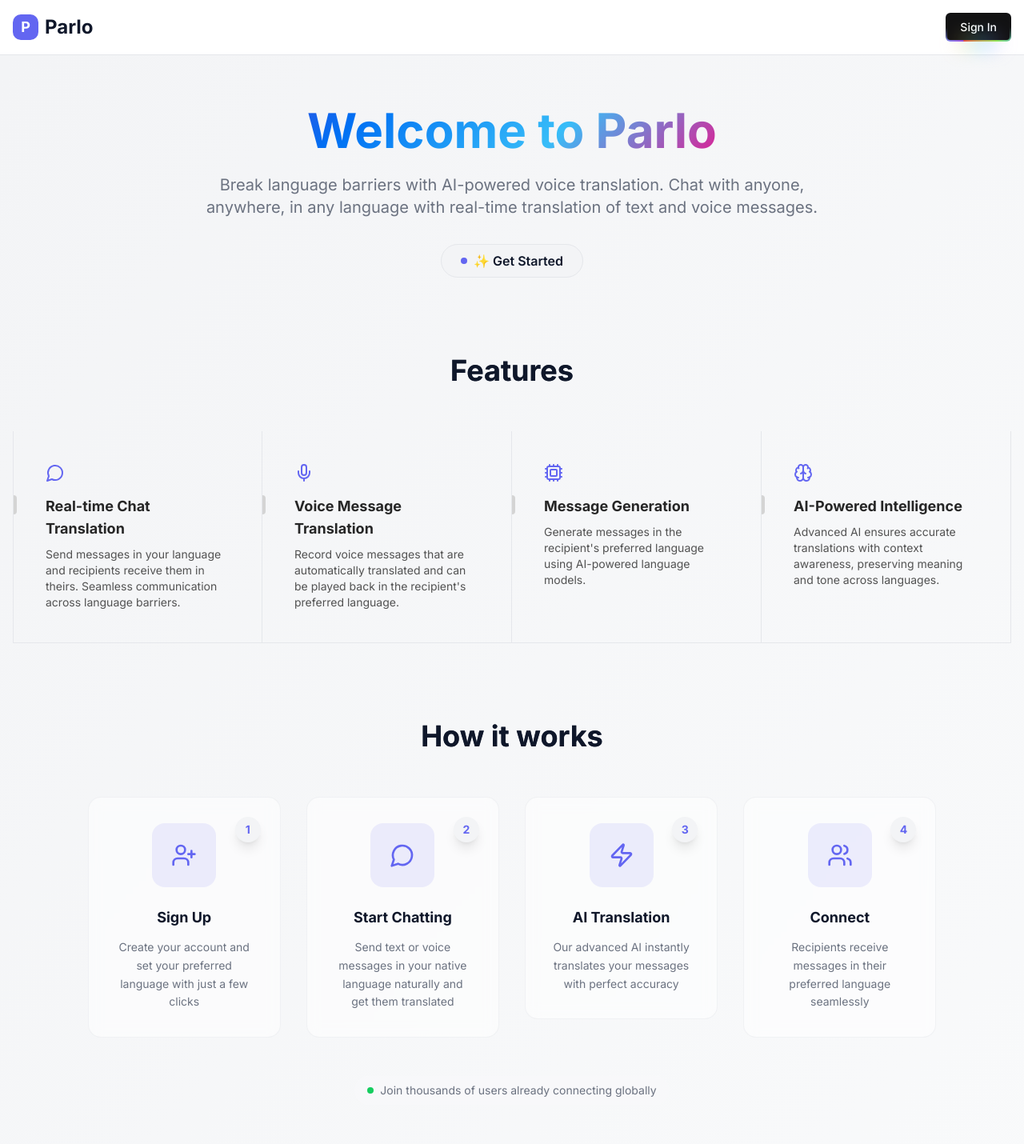
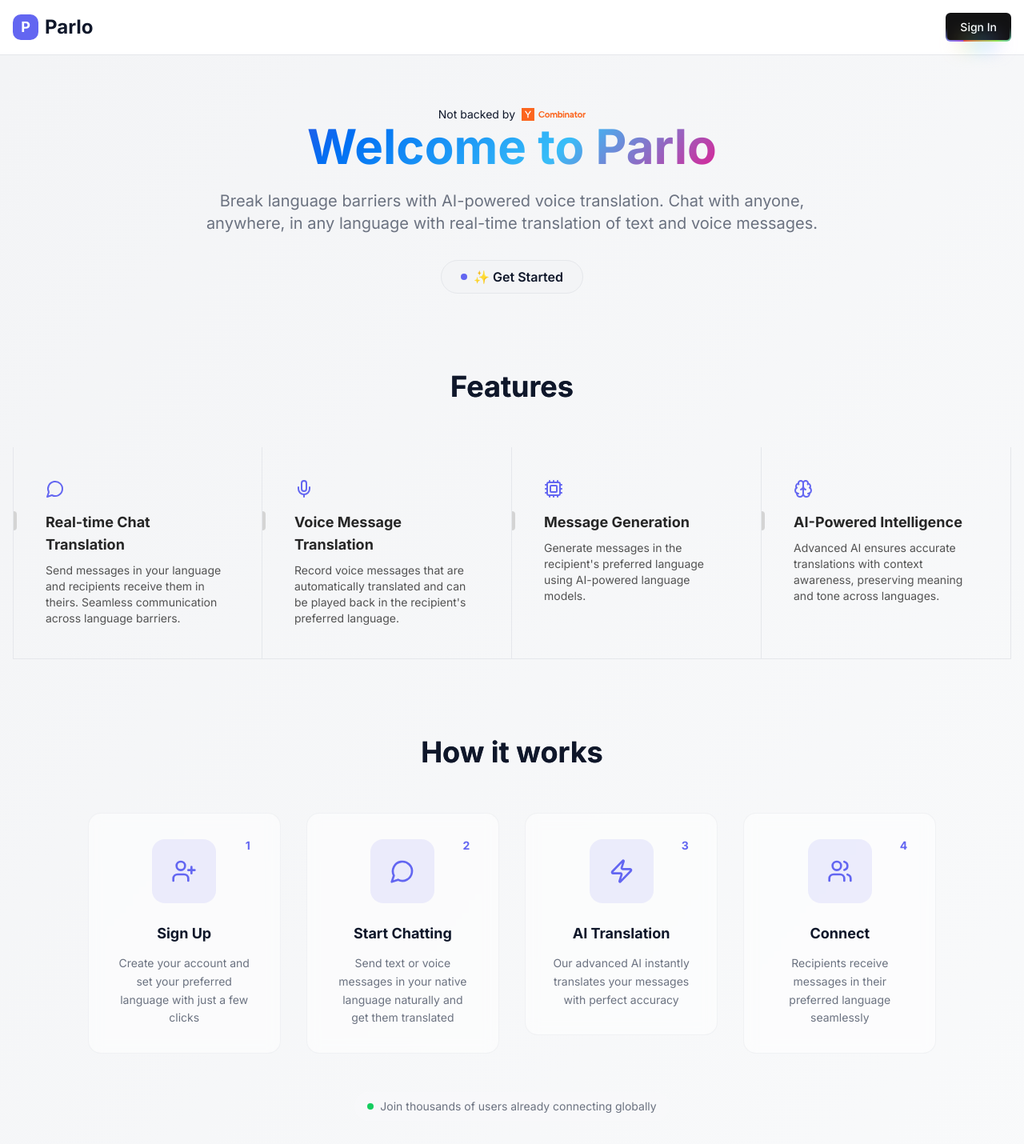
Before and after one commit to pateldivyesh1323/parlo, a React (Vite) app in the folder client/: page / in a window 1280 px wide. Shown: the top 1430 px of the page at 80% size. Built offline with nearby package versions, Linux system fonts and the light colour scheme; no server answers.

Commit message:
Minor changes

```diff
--- a/client/src/components/ui/steps.tsx
+++ b/client/src/components/ui/steps.tsx
@@ -26,7 +26,7 @@ const StepCard: React.FC<StepCardProps> = ({
             <div className={`${colorClass} w-8 h-8`}>{icon}</div>
           </div>
           <div
-            className={`absolute -top-2 -right-2 w-8 h-8 ${colorClass} bg-background rounded-full flex items-center justify-center text-sm font-bold border-2 border-background shadow-lg`}
+            className={`absolute -top-2 -right-2 w-8 h-8 ${colorClass} rounded-full flex items-center justify-center text-sm font-bold`}
           >
             {number}
           </div>
--- a/client/src/pages/Introduction.tsx
+++ b/client/src/pages/Introduction.tsx
@@ -91,6 +91,10 @@ export default function Introduction() {
   return (
     <div className="flex-1 bg-gradient-to-br from-background to-muted min-h-screen">
       <div className="container mx-auto px-4 py-16">
+        <div className="flex items-center justify-center gap-2 text-sm">
+          Not backed by{" "}
+          <img src="/assets/logos/yc.svg" alt="" className="h-4" />
+        </div>
         <div className="text-center mb-16">
           <h1 className="text-6xl font-extrabold text-foreground mb-6">
             <AuroraText>Welcome to Parlo</AuroraText>
```
Also changed, not shown: client/public/assets/logos/yc.svg (added).
